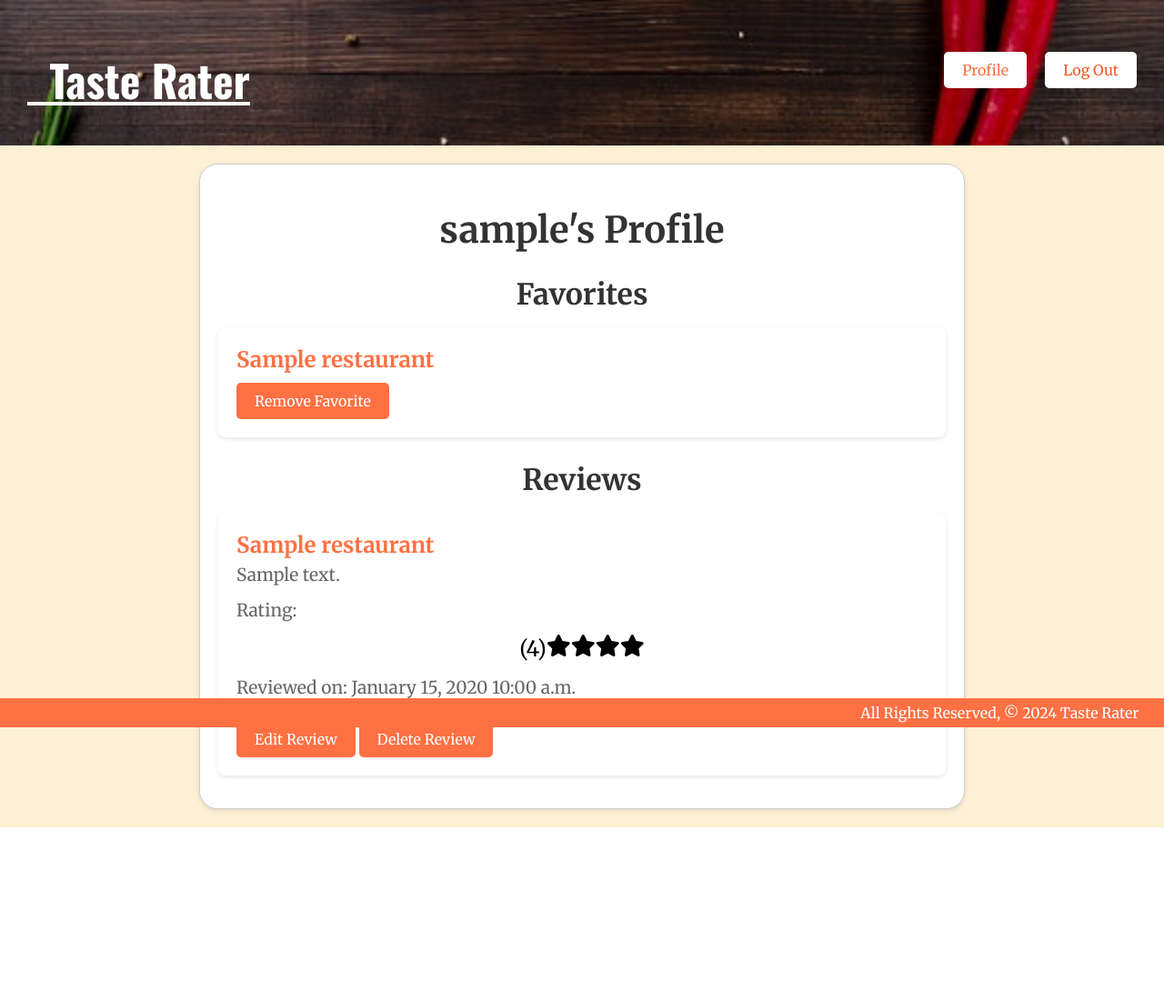
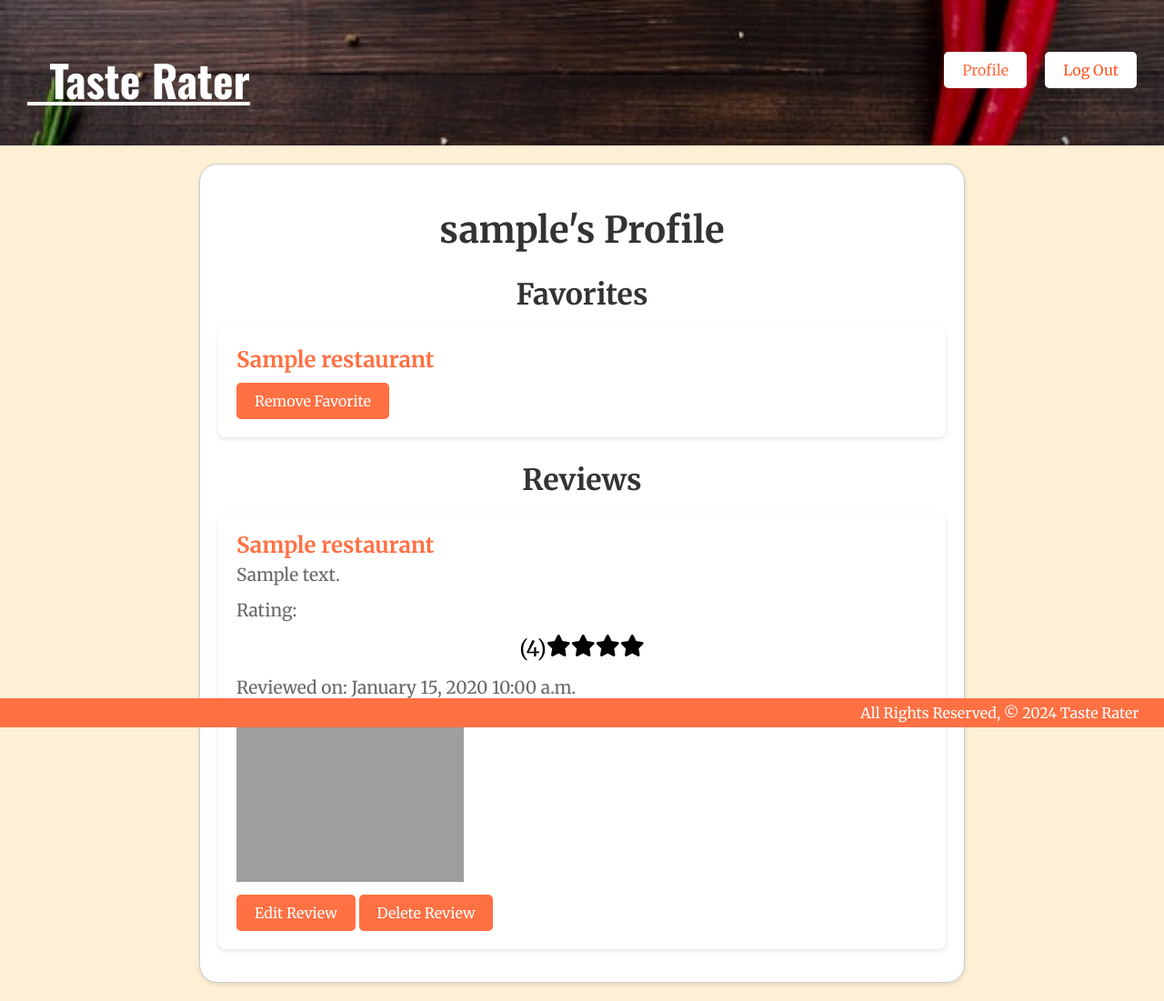
Before and after one commit to maniac-b8/tasterater, a Django app: page /profile/1/ in a window 1280 px wide. Shown: the whole page at 91% size. Before the commit the page ends 910 px from the top, so only its background shows below. Run offline with Django 5.2, Linux system fonts and the light colour scheme; a user stored in the database is signed in; tables that the repository leaves empty hold one stand-in row (values such as "Sample post"); grey boxes are pictures that could not be loaded.

Commit message:
add code to profile.html to let it show the images of reviews

```diff
--- a/main_app/templates/profile.html
+++ b/main_app/templates/profile.html
@@ -35,6 +35,13 @@
                 </div>
             </p>
             <p>Reviewed on: {{ review.created_at|date:"F j, Y g:i a" }}</p>
+            {% if review.photo_set.exists %}
+            <div class="review-photos">
+                {% for photo in review.photo_set.all %}
+                <img src="{{ photo.url }}" alt="Review photo" class="limited-size-img">
+                {% endfor %}
+            </div>
+            {% endif %}
             {% if user == review.user %}
             <a href="{% url 'edit_review' review.id %}"><button class="button">Edit Review</button></a>
             {% endif %}
```
